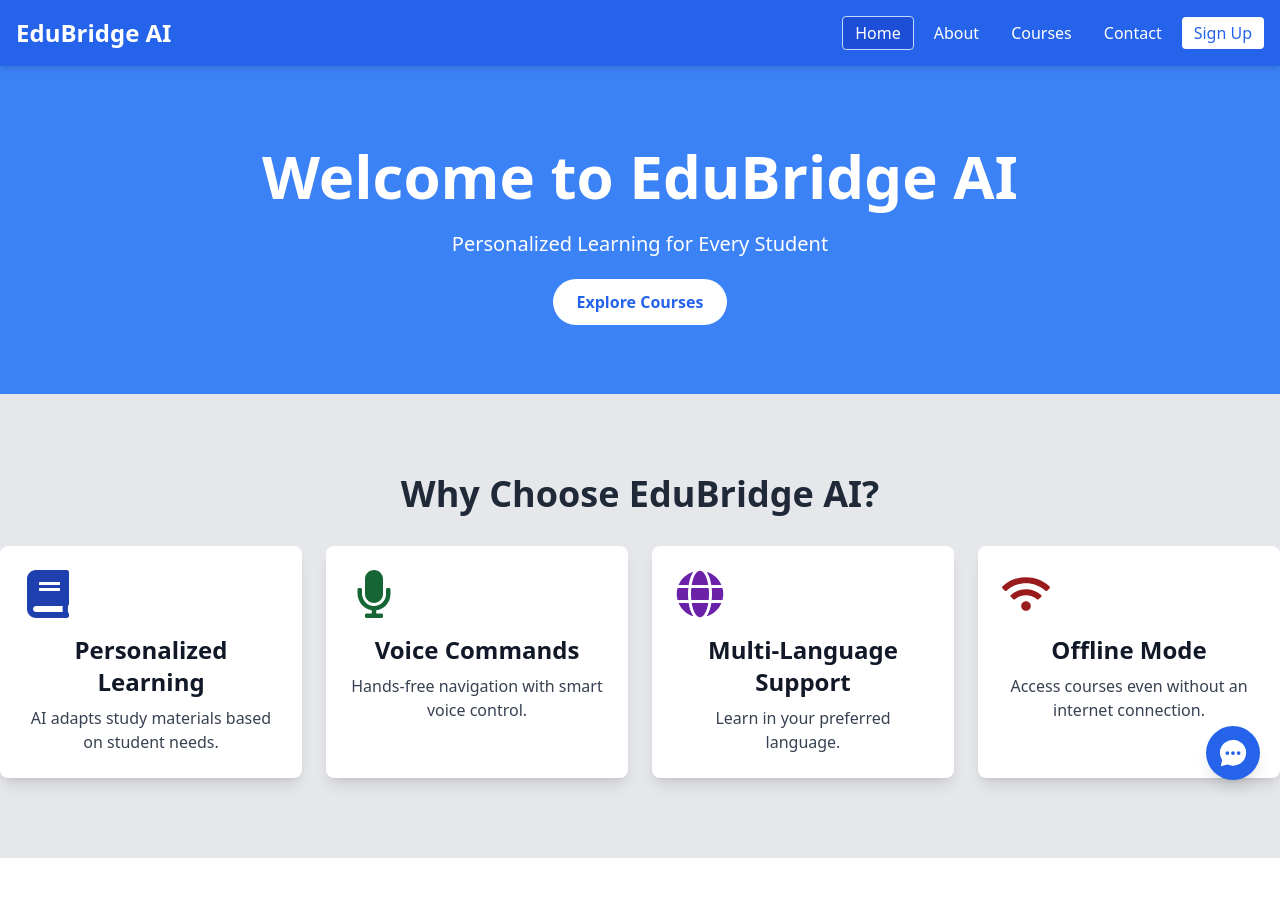
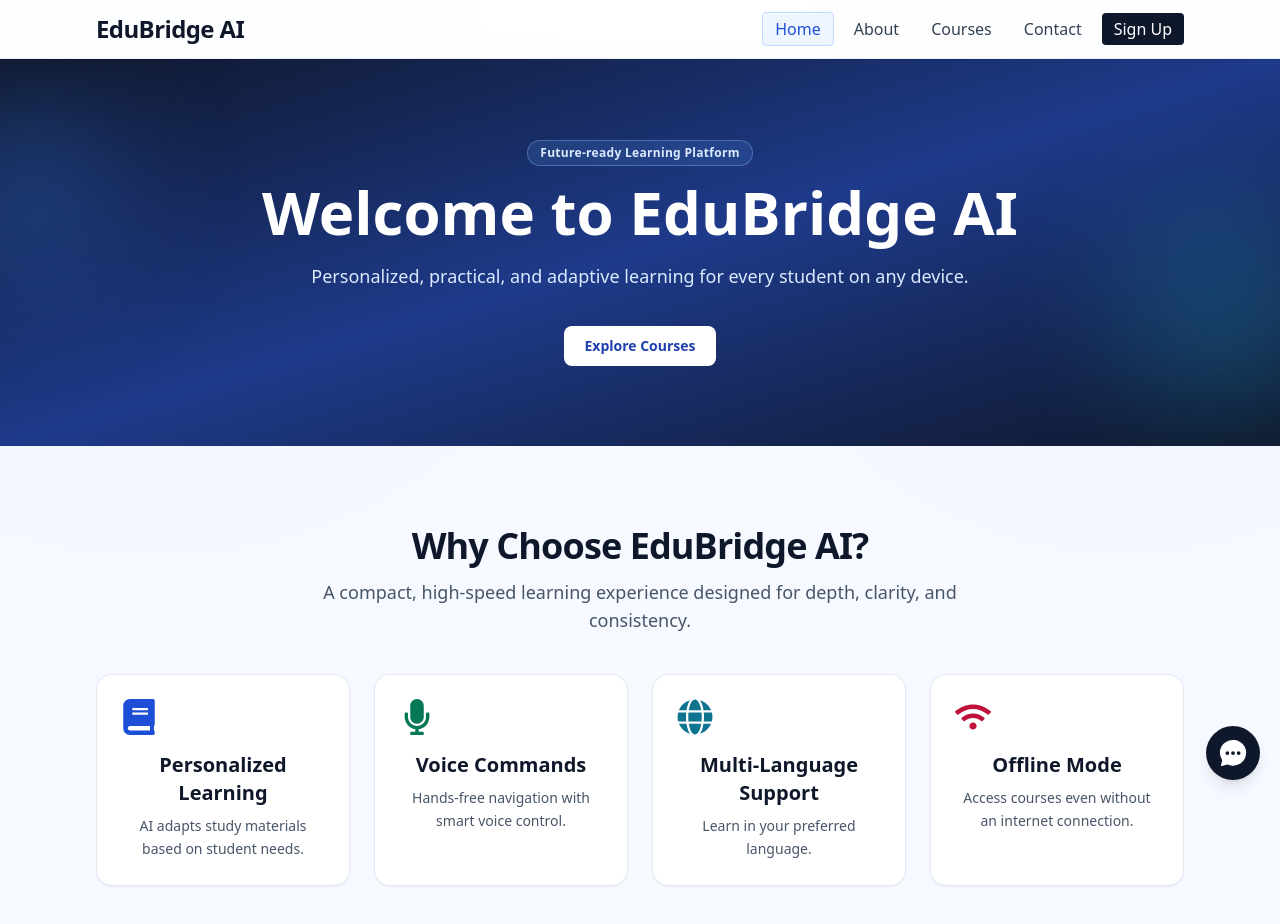
Before and after one commit to Aryan-Raj-cs27/EduBridge, a Next.js app in the folder Frontend/: page / in a window 1280 px wide. Shown: the top 924 px of the page. Before the commit the page ends 858 px from the top, so only its background shows below. Built offline with nearby package versions, Linux system fonts and the light colour scheme.

Commit message:
feat(frontend): unify design tokens across core pages

```diff
--- a/Frontend/src/app/components/Chatbot.js
+++ b/Frontend/src/app/components/Chatbot.js
@@ -67,18 +67,18 @@ export default function Chatbot() {
     <div className="fixed bottom-5 right-5">
       <button
         onClick={() => setIsOpen(!isOpen)}
-        className="bg-blue-600 text-white p-3 rounded-full shadow-lg hover:bg-blue-700"
+        className="rounded-full bg-slate-900 p-3 text-white shadow-lg transition hover:bg-slate-800"
         aria-label="Toggle chatbot"
       >
         <IoChatbubbleEllipsesSharp size={30} />
       </button>
 
       {isOpen && (
-        <div className="bg-white p-4 rounded-lg shadow-lg w-80 h-96 fixed bottom-16 right-5">
-          <h2 className="text-lg font-bold">EduBridge AI Chat</h2>
+        <div className="fixed bottom-16 right-5 h-96 w-80 rounded-xl border border-slate-200 bg-white p-4 shadow-2xl">
+          <h2 className="text-lg font-bold tracking-tight text-slate-900">EduBridge AI Chat</h2>
           <div
             ref={messagesRef}
-            className="h-72 overflow-y-auto p-2 border border-gray-300 mt-2 rounded"
+            className="mt-2 h-72 overflow-y-auto rounded border border-slate-200 bg-slate-50 p-2"
           >
             {messages.map((message, index) => (
               <p
@@ -96,7 +96,7 @@ export default function Chatbot() {
             <input
               type="text"
               placeholder="Type a message..."
-              className="w-full p-2 border rounded"
+              className="w-full rounded border border-slate-300 p-2 outline-none focus:border-blue-500 focus:ring-2 focus:ring-blue-200"
               value={inputValue}
               onChange={(e) => setInputValue(e.target.value)}
             />
--- a/Frontend/src/app/components/Features.js
+++ b/Frontend/src/app/components/Features.js
@@ -3,29 +3,30 @@ import { FaBook, FaMicrophone, FaGlobe, FaWifi } from "react-icons/fa";
 
 export default function Features() {
   return (
-    <section className="py-20 bg-gray-200">
-      <div className="container mx-auto text-center">
-        <h2 className="text-4xl font-bold text-gray-800 mb-8">
-          Why Choose EduBridge AI?
-        </h2>
-        <div className="grid grid-cols-1 md:grid-cols-2 lg:grid-cols-4 gap-6">
+    <section className="section-padding bg-transparent">
+      <div className="site-container text-center">
+        <h2 className="section-title">Why Choose EduBridge AI?</h2>
+        <p className="section-copy mx-auto mt-3 max-w-2xl">
+          A compact, high-speed learning experience designed for depth, clarity, and consistency.
+        </p>
+        <div className="mt-10 grid grid-cols-1 gap-6 md:grid-cols-2 lg:grid-cols-4">
           <FeatureCard
-            icon={<FaBook className="text-blue-800 text-5xl" />}
+            icon={<FaBook className="text-4xl text-blue-700" />}
             title="Personalized Learning"
             description="AI adapts study materials based on student needs."
           />
           <FeatureCard
-            icon={<FaMicrophone className="text-green-800 text-5xl" />}
+            icon={<FaMicrophone className="text-4xl text-emerald-700" />}
             title="Voice Commands"
             description="Hands-free navigation with smart voice control."
           />
           <FeatureCard
-            icon={<FaGlobe className="text-purple-800 text-5xl" />}
+            icon={<FaGlobe className="text-4xl text-cyan-700" />}
             title="Multi-Language Support"
             description="Learn in your preferred language."
           />
           <FeatureCard
-            icon={<FaWifi className="text-red-800 text-5xl" />}
+            icon={<FaWifi className="text-4xl text-rose-700" />}
             title="Offline Mode"
             description="Access courses even without an internet connection."
           />
@@ -37,10 +38,10 @@ export default function Features() {
 
 function FeatureCard({ icon, title, description }) {
   return (
-    <div className="bg-white p-6 rounded-lg shadow-lg text-center">
+    <div className="card-surface p-6 text-center transition hover:-translate-y-1 hover:shadow-lg">
       <div className="mb-4">{icon}</div>
-      <h3 className="text-2xl font-semibold text-gray-900 mb-2">{title}</h3>
-      <p className="text-gray-700">{description}</p>
+      <h3 className="mb-2 text-xl font-semibold text-slate-900">{title}</h3>
+      <p className="text-sm leading-relaxed text-slate-600">{description}</p>
     </div>
   );
 }
--- a/Frontend/src/app/components/Hero.js
+++ b/Frontend/src/app/components/Hero.js
@@ -2,20 +2,25 @@ import Link from "next/link";
 
 export default function Hero() {
   return (
-    <section className="bg-blue-500 text-white text-center py-20">
-      <div className="container mx-auto px-6">
-        <h1 className="text-4xl md:text-6xl font-bold mb-6">
+    <section className="relative overflow-hidden bg-gradient-to-br from-slate-900 via-blue-900 to-slate-900 text-white">
+      <div className="absolute -left-16 top-10 h-44 w-44 rounded-full bg-blue-500/30 blur-3xl"></div>
+      <div className="absolute -right-12 bottom-8 h-52 w-52 rounded-full bg-cyan-400/20 blur-3xl"></div>
+
+      <div className="site-container section-padding relative text-center">
+        <p className="mx-auto mb-4 inline-block rounded-full border border-blue-300/35 bg-blue-400/15 px-3 py-1 text-xs font-semibold tracking-wide text-blue-100">
+          Future-ready Learning Platform
+        </p>
+        <h1 className="mx-auto max-w-4xl text-4xl font-bold leading-tight sm:text-5xl lg:text-6xl">
           Welcome to EduBridge AI
         </h1>
-        <p className="text-lg md:text-xl mb-8">
-          Personalized Learning for Every Student
+        <p className="mx-auto mt-5 max-w-2xl text-base text-blue-100 sm:text-lg">
+          Personalized, practical, and adaptive learning for every student on any device.
         </p>
-        <Link
-          href="/courses"
-          className="bg-white text-blue-600 px-6 py-3 rounded-full font-semibold hover:bg-gray-200 transition"
-        >
-          Explore Courses
-        </Link>
+        <div className="mt-9">
+          <Link href="/courses" className="btn-primary bg-white text-blue-800 hover:bg-slate-100">
+            Explore Courses
+          </Link>
+        </div>
       </div>
     </section>
   );
--- a/Frontend/src/app/components/Navbar.js
+++ b/Frontend/src/app/components/Navbar.js
@@ -13,9 +13,9 @@ export default function Navbar() {
   ];
 
   return (
-    <nav className="sticky top-0 z-50 bg-blue-600 text-white p-4 shadow-md">
-      <div className="container mx-auto flex flex-wrap justify-between items-center gap-3">
-        <h1 className="text-2xl font-bold">EduBridge AI</h1>
+    <nav className="sticky top-0 z-50 border-b border-slate-200/70 bg-white/90 py-3 text-slate-900 shadow-sm backdrop-blur-md">
+      <div className="site-container flex flex-wrap items-center justify-between gap-3">
+        <h1 className="text-xl font-bold tracking-tight text-slate-900 sm:text-2xl">EduBridge AI</h1>
         <div className="flex flex-wrap items-center gap-2 text-sm sm:text-base">
           {navLinks.map((link) => {
             const isActive = pathname === link.href;
@@ -24,7 +24,9 @@ export default function Navbar() {
                 key={link.href}
                 href={link.href}
                 className={`px-3 py-1 rounded transition ${
-                  isActive ? "bg-blue-700 border border-blue-200" : "hover:underline"
+                  isActive
+                    ? "border border-blue-200 bg-blue-50 text-blue-700"
+                    : "text-slate-700 hover:bg-slate-100"
                 }`}
               >
                 {link.label}
@@ -35,8 +37,8 @@ export default function Navbar() {
             href="/signup"
             className={`px-3 py-1 rounded font-medium transition ${
               pathname === "/signup"
-                ? "bg-gray-100 text-blue-700"
-                : "bg-white text-blue-600 hover:bg-gray-200"
+                ? "bg-blue-700 text-white"
+                : "bg-slate-900 text-white hover:bg-slate-800"
             }`}
           >
             Sign Up
--- a/Frontend/src/app/contact/page.js
+++ b/Frontend/src/app/contact/page.js
@@ -1,10 +1,15 @@
 export default function Contact() {
-    return (
-      <main className="flex min-h-screen flex-col items-center justify-center bg-gray-100 text-center p-4">
-        <h1 className="text-3xl font-bold text-blue-600">Contact Us</h1>
-        <p className="text-lg mt-4 text-gray-700">
-          Reach out to us for any queries or support,Contact : aryan.raj.cs27@gmail.com
-        </p>
-      </main>
-    );
-  }
+  return (
+    <main className="section-padding">
+      <div className="site-container">
+        <div className="mx-auto max-w-3xl rounded-2xl border border-slate-200 bg-white p-8 text-center shadow-sm sm:p-10">
+          <h1 className="section-title">Contact Us</h1>
+          <p className="section-copy mt-4">
+            Reach out to us for any queries or support.
+          </p>
+          <p className="mt-3 text-base font-medium text-blue-700 sm:text-lg">aryan.raj.cs27@gmail.com</p>
+        </div>
+      </div>
+    </main>
+  );
+}
--- a/Frontend/src/app/courses/page.js
+++ b/Frontend/src/app/courses/page.js
@@ -4,25 +4,31 @@ import courses from "./coursesData"; // Import local data
 
 const Courses = () => {
   return (
-    <div className="min-h-screen bg-gray-100 p-10">
-      <h1 className="text-3xl font-bold text-center mb-6">Our Courses</h1>
-      <div className="grid md:grid-cols-3 gap-6">
+    <div className="section-padding">
+      <div className="site-container">
+        <h1 className="section-title text-center">Our Courses</h1>
+        <p className="section-copy mx-auto mt-3 max-w-2xl text-center">
+          Project-oriented courses designed to build practical skills from fundamentals to advanced levels.
+        </p>
+
+        <div className="mt-10 grid gap-6 md:grid-cols-2 lg:grid-cols-3">
         {courses.map((course) => (
           <div
             key={course.id}
-            className="bg-white p-4 shadow-lg rounded-lg transition-transform duration-200 hover:-translate-y-1 hover:shadow-xl"
+            className="card-surface overflow-hidden p-4 transition-transform duration-200 hover:-translate-y-1 hover:shadow-lg"
           >
             <Image
               src={course.image}
               alt={course.title}
               width={640}
               height={360}
-              className="w-full h-40 object-cover rounded-md"
+              className="h-44 w-full rounded-lg object-cover"
             />
-            <h2 className="text-xl font-semibold mt-4">{course.title}</h2>
-            <p className="text-gray-600 mt-2">{course.description}</p>
+            <h2 className="mt-4 text-xl font-semibold text-slate-900">{course.title}</h2>
+            <p className="mt-2 text-sm leading-relaxed text-slate-600">{course.description}</p>
           </div>
         ))}
+        </div>
       </div>
     </div>
   );
--- a/Frontend/src/app/globals.css
+++ b/Frontend/src/app/globals.css
@@ -3,16 +3,47 @@
 @tailwind utilities;
 
 :root {
-  --background: #ffffff;
+  --background: #f6f9ff;
   --foreground: #0f172a;
-  --brand-blue: #0f4fa8;
-  --brand-light: #ecf3ff;
+  --surface: #ffffff;
+  --brand-700: #1d4ed8;
+  --brand-800: #1e3a8a;
+  --brand-100: #dbeafe;
   --muted: #475569;
 }
 
 body {
   min-height: 100vh;
-  background-color: var(--background);
+  background:
+    radial-gradient(circle at 12% 8%, #eaf2ff 0%, transparent 36%),
+    radial-gradient(circle at 88% 14%, #e9efff 0%, transparent 32%),
+    var(--background);
   color: var(--foreground);
   overflow: auto;
 }
+
+@layer components {
+  .site-container {
+    @apply mx-auto w-full max-w-6xl px-4 sm:px-6 lg:px-8;
+  }
+
+  .section-padding {
+    @apply py-14 sm:py-16 lg:py-20;
+  }
+
+  .section-title {
+    @apply text-3xl font-bold tracking-tight text-slate-900 sm:text-4xl;
+  }
+
+  .section-copy {
+    @apply text-base leading-relaxed text-slate-600 sm:text-lg;
+  }
+
+  .card-surface {
+    @apply rounded-2xl border border-slate-200/90 bg-white shadow-sm;
+  }
+
+  .btn-primary {
+    @apply inline-flex items-center justify-center rounded-lg bg-blue-700 px-5 py-2.5 text-sm font-semibold text-white transition hover:bg-blue-800 focus:outline-none focus:ring-2 focus:ring-blue-300;
+  }
+}
```
Also changed, not shown: Frontend/src/app/about/page.js (+12 -17 lines).
